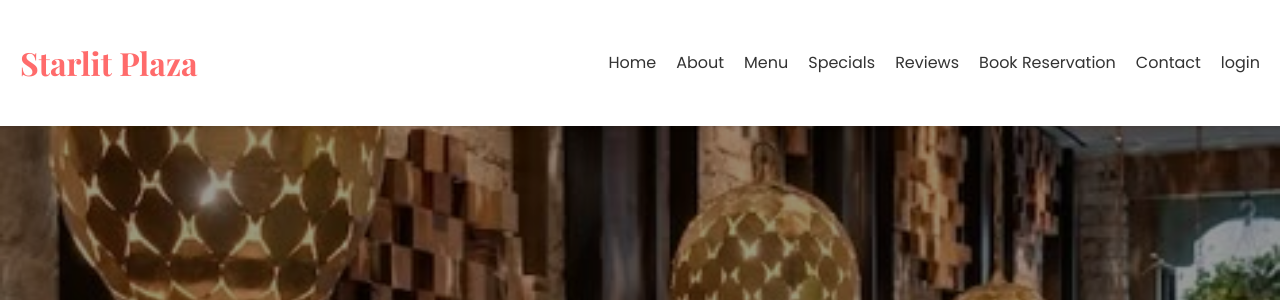
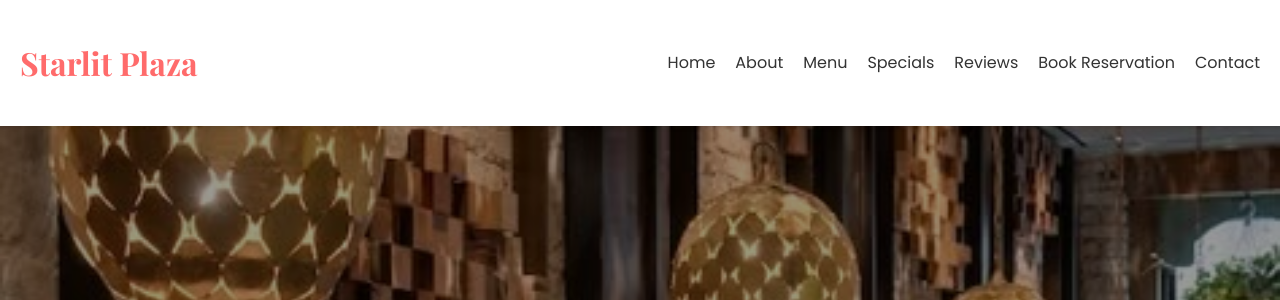
Before and after one commit to Ronliberty/taru, a Django app: page / in a window 1280 px wide. Shown: the top 300 px of the page. Run offline with Django 4.2, Linux system fonts and the light colour scheme; data comes from the database, SQL or seed files in the repository; data that the repository does not hold is empty.

Commit message:
Update index.html

```diff
--- a/base/templates/base/index.html
+++ b/base/templates/base/index.html
@@ -37,7 +37,7 @@
                 <li><a href="#testimonials" class="nav-link">Reviews</a></li>
                 <li><a href="#reservation" class="nav-link">Book Reservation</a></li>
                 <li><a href="#contact" class="nav-link">Contact</a></li>
-                <li><a href="{% url 'login' %}" class="nav-link">login</a></li>
+
 
             </ul>
         </nav>
```
